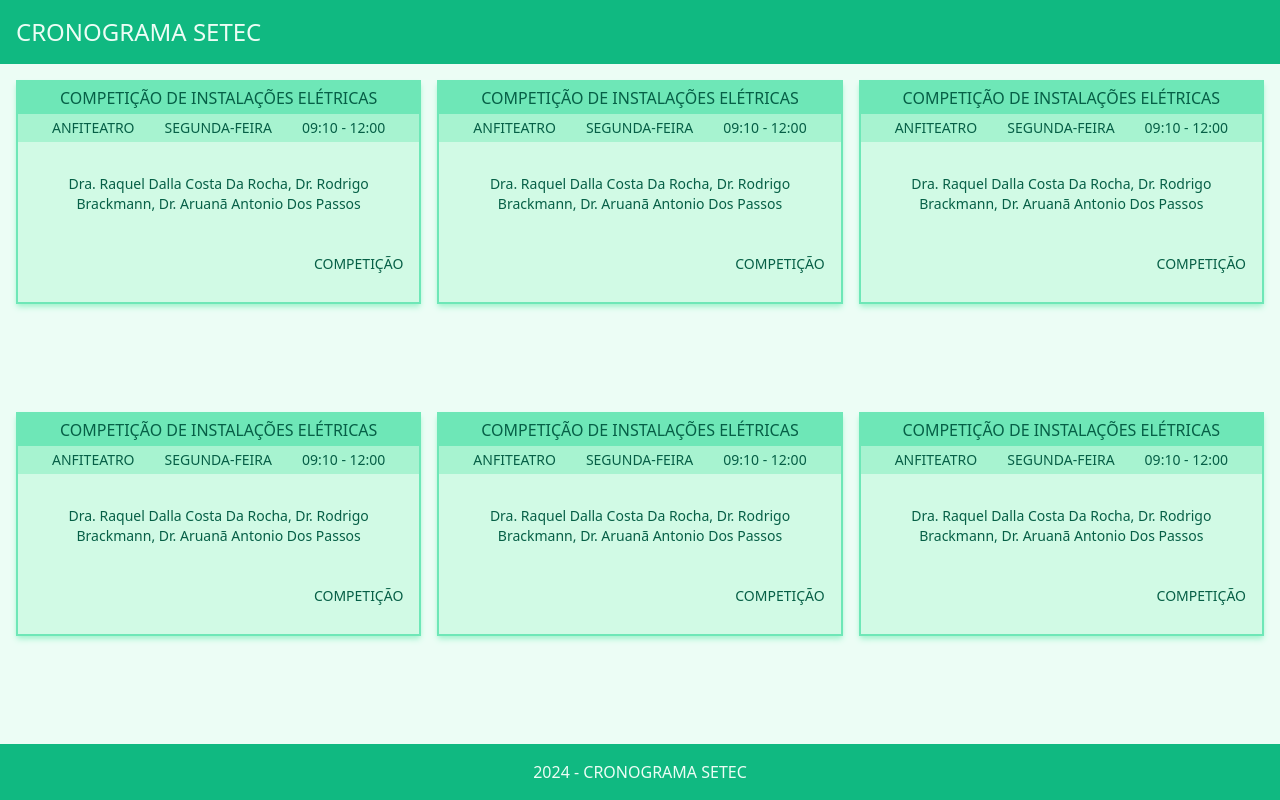
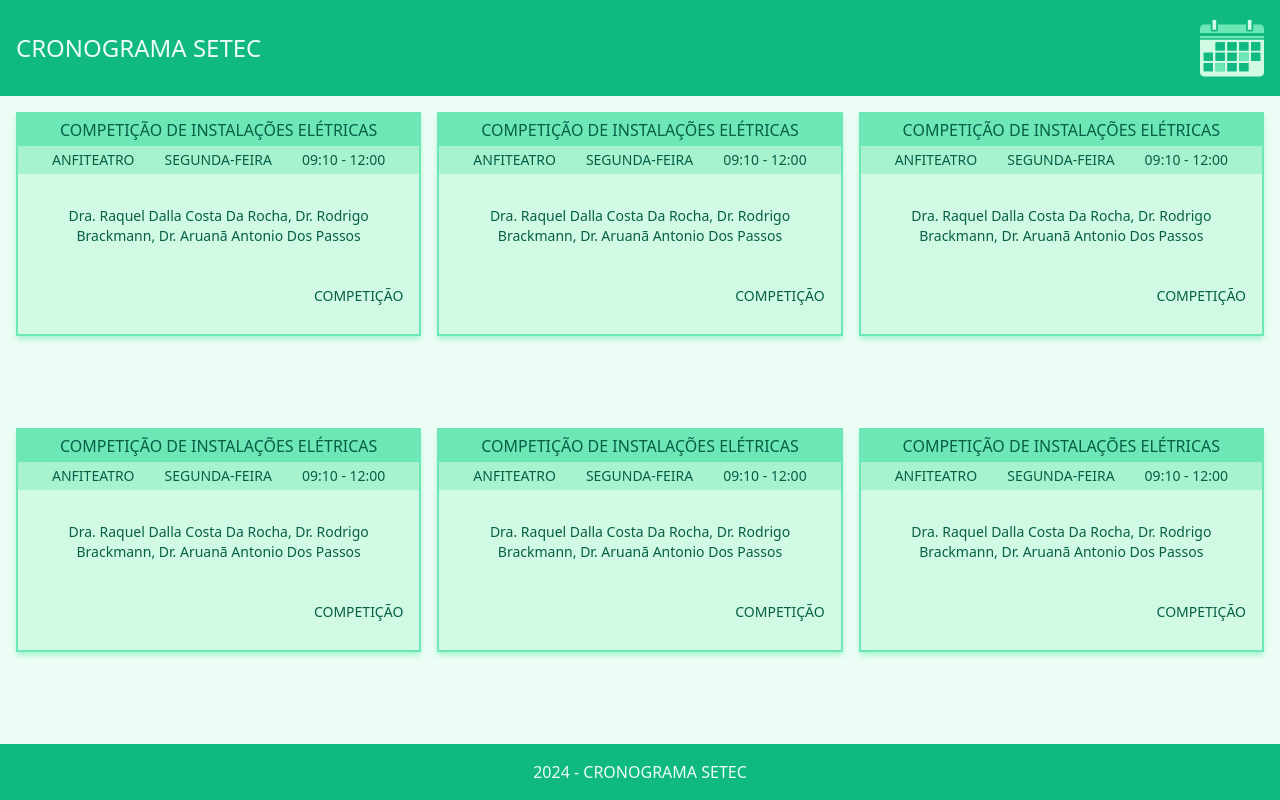
Before and after one commit to dihbgs/cronograma-setec, a React (Vite) app: page / in a window 1280 px wide. Built offline with nearby package versions, Linux system fonts and the light colour scheme.

Commit message:
feature: finish header

```diff
--- a/src/components/common/Header.jsx
+++ b/src/components/common/Header.jsx
@@ -1,7 +1,23 @@
+import Light from "../../assets/light.svg";
+import Dark from "../../assets/dark.svg";
+
+function getTheme() {
+  return window.matchMedia("(prefers-color-scheme: dark)").matches
+    ? "dark"
+    : "light";
+}
+
 export default function Header() {
+  const theme = getTheme();
+  const Icon = theme === "dark" ? Dark : Light;
   return (
-    <header className="dark:bg-emerald-950 dark:text-emerald-50 bg-emerald-500 text-emerald-50 text-2xl uppercase p-4 h-min">
+    <header className="dark:bg-emerald-950 dark:text-emerald-50 bg-emerald-500 text-emerald-50 text-2xl uppercase p-4 h-min flex flex-row justify-between items-center">
       <h1>Cronograma Setec</h1>
+      <img
+        src={Icon}
+        alt="calendário"
+        className="active:hover:animate-wiggle"
+      />
     </header>
   );
 }
```
